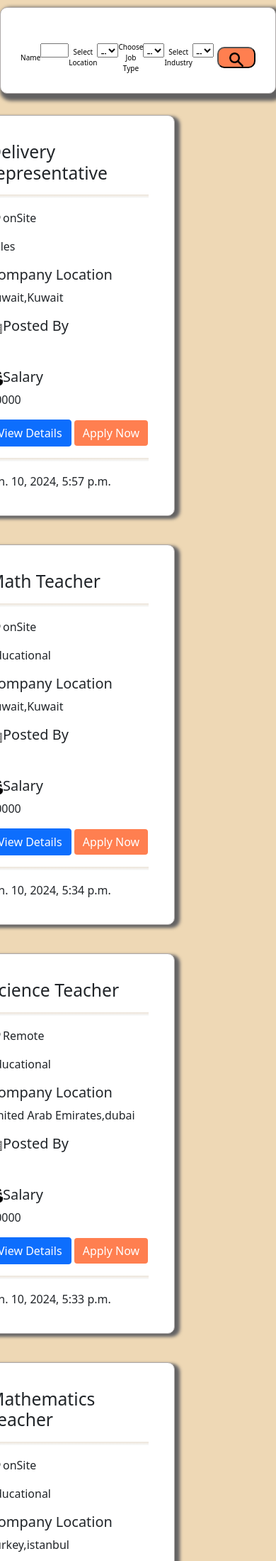
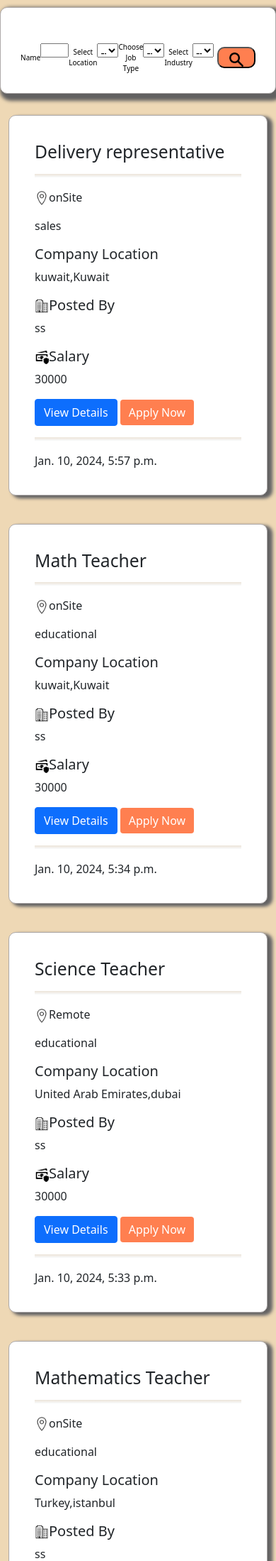
Before and after one commit to fatimatoghoz23/job-portal, a Django app: page /alljobs/ in a window 390 px wide. Shown: the part 60-2259 px from the top of the page at 71% size. Run offline with Django 4.2, Linux system fonts and the light colour scheme; data comes from the database, SQL or seed files in the repository.

Commit message:
Update style.css

```diff
--- a/project/static/css/style.css
+++ b/project/static/css/style.css
@@ -273,7 +273,7 @@ align-items: center;
 
   }
 
-   .card-jobs .container{
+/*    .card-jobs .container{
     display: grid;width:60% ;
     grid-template-columns: repeat(auto-fill , minmax(300px,1fr));
     justify-content: center;
@@ -281,7 +281,8 @@ align-items: center;
     margin-left: 0;
     position: relative;
     right: 20px;
-   }
+   } */
+
    #hide{
     display: block;
    }
```
